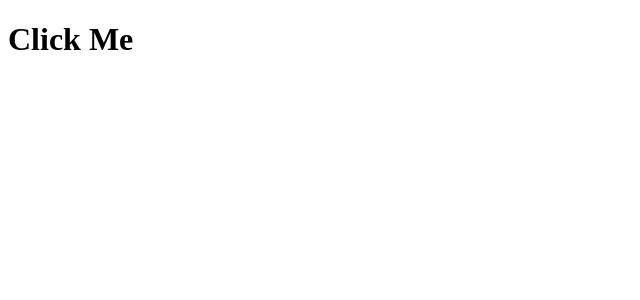
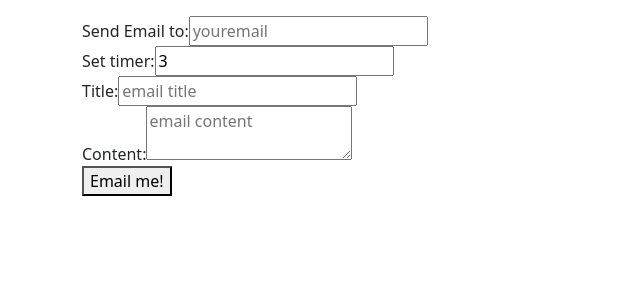
Before and after one commit to wd810/button-click, a Vue app: page / in a window 1280 px wide. Shown: the top 300 px of the page, without its empty margins (0-640 px from the left). Built offline with nearby package versions, Linux system fonts and the light colour scheme.

Commit message:
add button

```diff
--- a/src/components/Button.vue
+++ b/src/components/Button.vue
@@ -1,10 +1,61 @@
 <template>
-  <h1>Click Me</h1>
+    <form class="container">
+        <p>{{ email.address }}</p>
+        <div class="col-sm-10">
+            <label>Send Email to: </label>
+            <input type="text" v-model="email.address" placeholder="youremail">
+        </div>
+        <div class="col-sm-10">
+            <label>Set timer: </label>
+            <input type="text" v-model="timer" placeholder="ativate time, by default is 30s">
+        </div>
+        <div class="col-sm-10">
+            <label>Title: </label>
+            <input type="text" placeholder="email title" required>
+        </div>
+        <div class="col-sm-10">
+            <label>Content: </label>
+            <textarea type="text" placeholder="email content"></textarea>
+        </div>
+        <button :disabled="timerActive" @click="sendEmail">Email me!</button>
+    </form>
+
+
 </template>
 
 <script>
 export default {
+    name: 'Button',
+    data() {
+        let email = {
+            address: "",
+            title: "",
+            content: ""
+        }
+        return {
+            timer: 3, // ms
+            timerActive: false,
+            email
+        }
+    },
+    methods: {
+        sendEmail(e) {
+            console.log(e)
+            // check fields
+            if (!this.timerActive) {
+                this.timerActive = !this.timerActive
+                console.log(this.email, this.timer, this.timerActive)
+                setTimeout(() => {
+                    console.log(`${this.timer} later...`)
+                    this.timerActive = false
+                }, this.timer * 1000)
+            } else {
+                console.log("timer is active, click is disabled")
 
+            }
+
+        }
+    }
 }
 </script>
 
--- a/src/main.js
+++ b/src/main.js
@@ -1,4 +1,6 @@
 import { createApp } from 'vue'
 import App from './App.vue'
+import "bootstrap/dist/css/bootstrap.min.css"
+import "bootstrap/dist/js/bootstrap.min.js"
 
 createApp(App).mount('#app')
```
